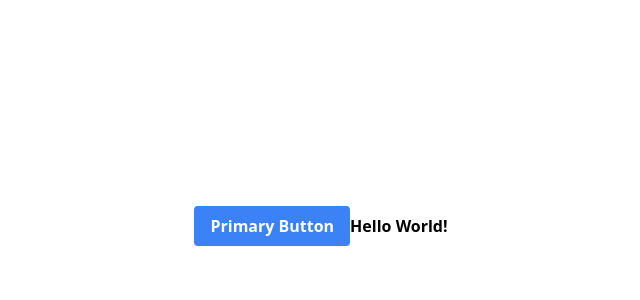
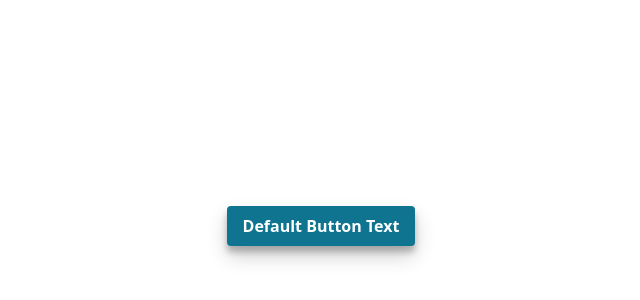
Before and after one commit to hopeVaughn/p2p, a React (Vite) app in the folder apps/client/: page / in a window 1280 px wide. Shown: the part 174-474 px from the top of the page, without its empty margins (319-959 px from the left). Built offline with nearby package versions, Linux system fonts and the light colour scheme.

Commit message:
update css config and add btn component

```diff
--- a/apps/client/src/App.tsx
+++ b/apps/client/src/App.tsx
@@ -2,8 +2,11 @@ import Button from "./Global_Components/Buttons";
 function App() {
   return (
     <div className="flex justify-center items-center h-screen">
-      <Button variant="primary">Primary Button</Button>
-      <h1 className="font-bold">Hello World!</h1>
+      <Button
+        variant="primary"
+        btnText="Default Button Text"
+      />
+
     </div>
   );
 }
--- a/apps/client/src/Global_Components/Buttons.tsx
+++ b/apps/client/src/Global_Components/Buttons.tsx
@@ -2,17 +2,18 @@ import React, { ButtonHTMLAttributes } from 'react';
 
 interface ButtonProps extends ButtonHTMLAttributes<HTMLButtonElement> {
   variant?: 'primary' | 'secondary';
+  btnText: string;
 }
 
-const Button: React.FC<ButtonProps> = ({ variant = 'primary', children, ...props }) => {
-  const primaryStyles = 'bg-blue-500 hover:bg-blue-700 text-white font-bold py-2 px-4 rounded';
-  const secondaryStyles = 'bg-red-500 hover:bg-red-700 text-white font-bold py-2 px-4 rounded';
+const Button: React.FC<ButtonProps> = ({ variant = 'primary', btnText, ...props }) => {
+  const primaryStyles = 'button-blur-shadow bg-cyan-700 hover:bg-cyan-900 text-white font-bold py-2 px-4 rounded transform transition-all duration-300 hover:duration-500 ease-in-out hover:translate-y-[-3px] active:translate-y-[-1px]';
+  const secondaryStyles = 'button-blur-shadow bg-red-500 hover:bg-red-700 text-white font-bold py-2 px-4 rounded transform transition-all duration-300 hover:duration-500 ease-in-out hover:translate-y-[-3px] active:translate-y-[-1px]';
 
   const buttonStyle = variant === 'primary' ? primaryStyles : secondaryStyles;
 
   return (
     <button className={buttonStyle} {...props}>
-      {children}
+      {btnText}
     </button>
   );
 };
--- a/apps/client/src/index.css
+++ b/apps/client/src/index.css
@@ -1,3 +1,20 @@
 @tailwind base;
 @tailwind components;
 @tailwind utilities;
+
+@layer components {
+  .button-blur-shadow {
+    @apply transform transition-all ease-in-out duration-500;
+    box-shadow: 0 10px 20px rgba(0,0,0,0.19), 0 6px 6px rgba(0,0,0,0.23);
+
+    &:hover {
+      @apply translate-y-[-3px];
+      box-shadow: 0 12px 24px rgba(0,0,0,0.30), 0 8px 10px rgba(0,0,0,0.22);
+    }
+
+    &:active {
+      @apply duration-200 translate-y-[-1px];
+      box-shadow: 0 8px 16px rgba(0,0,0,0.19), 0 4px 6px rgba(0,0,0,0.23);
+    }
+  }
+}
--- a/apps/client/tailwind.config.js
+++ b/apps/client/tailwind.config.js
@@ -5,7 +5,11 @@ export default {
     "./src/**/*.{js,ts,jsx,tsx}"
   ],
   theme: {
-    extend: {},
+    extend: {
+      transitionDuration: {
+        '500': '500ms',
+      }
+    },
   },
   plugins: [],
 }
```
Also changed, not shown: 1 other file (tests, documents, lock files or other folders).
